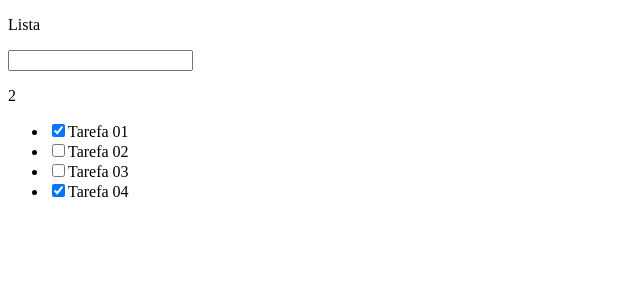
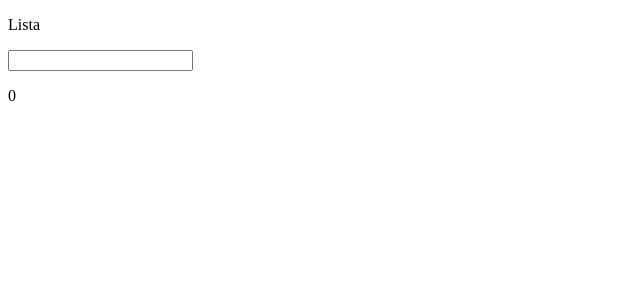
Before and after one commit to andrealvesaraujo/ReactTypeScript, a React (Create React App) app: page /pagina-inicial in a window 1280 px wide. Shown: the top 300 px of the page, without its empty margins (0-640 px from the left). Built offline with nearby package versions, Linux system fonts and the light colour scheme; data requests are answered from the project's data file.

Commit message:
feat: Delete a List Item with API

```diff
--- a/mock/db.json
+++ b/mock/db.json
@@ -1,24 +1,3 @@
 {
-  "tarefas": [
-    {
-      "id": 1,
-      "title": "Tarefa 01",
-      "isCompleted": true
-    },
-    {
-      "title": "Tarefa 02",
-      "isCompleted": false,
-      "id": 2
-    },
-    {
-      "title": "Tarefa 03",
-      "isCompleted": false,
-      "id": 3
-    },
-    {
-      "title": "Tarefa 04",
-      "isCompleted": true,
-      "id": 4
-    }
-  ]
+  "tarefas": []
 }
--- a/src/app/pages/dashboard/Dashboard.tsx
+++ b/src/app/pages/dashboard/Dashboard.tsx
@@ -61,6 +61,21 @@
 
     }, [lista])
 
+
+    const handleDelete = useCallback((id:number) => {
+
+        TarefasService.deleteById(id).then((result)=> {
+            if(result instanceof ApiException){
+                alert(result.message)
+            } else {
+                setLista((oldLista) => {
+                    return oldLista.filter((oldListItem)=> oldListItem.id !== id)
+                })
+            }
+        })
+
+    }, [lista])
+
     return (
         <div>
             <p>Lista</p>
@@ -80,6 +95,8 @@
                             onChange={()=>{handleToggleComplete(listItem.id)}}
                         />
                         {listItem.title}
+
+                        <button onClick={()=>{handleDelete(listItem.id)}} type="button">Apagar</button>
                     </li>
                 })}
             </ul>
```
